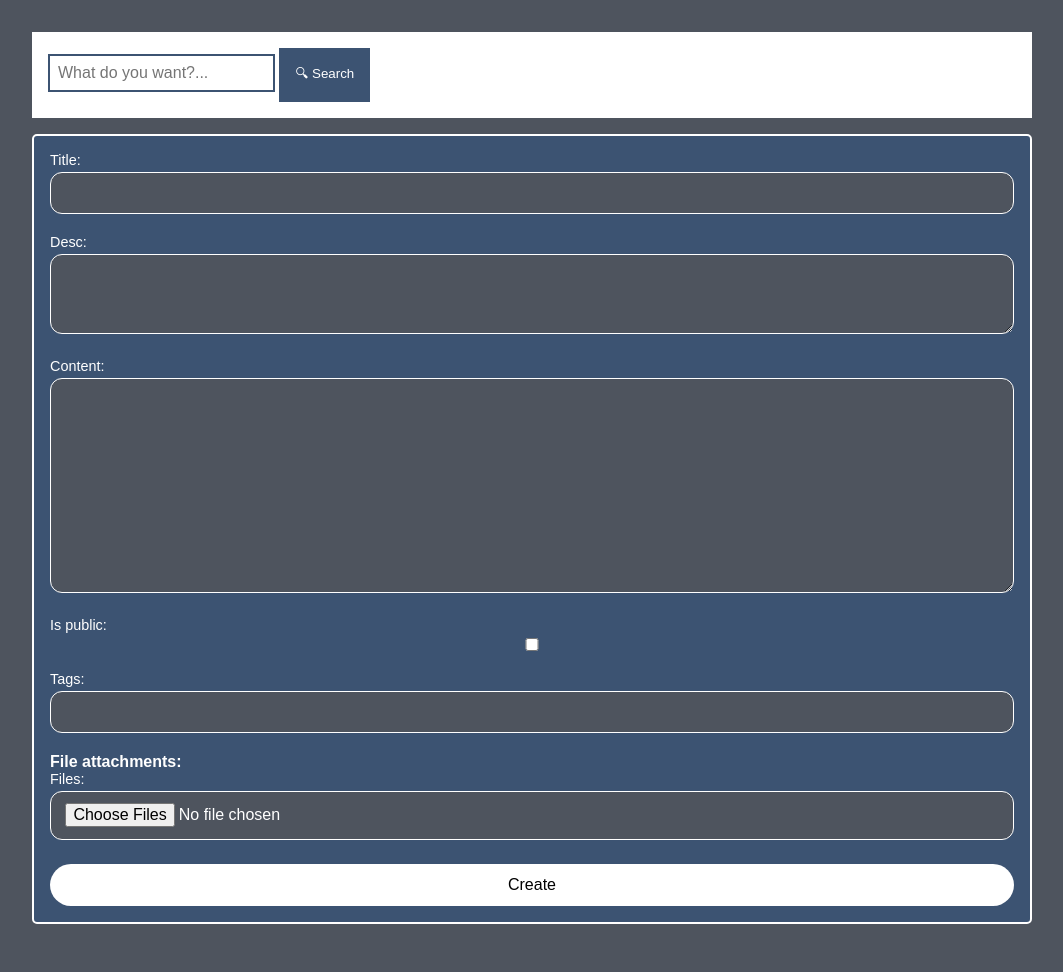
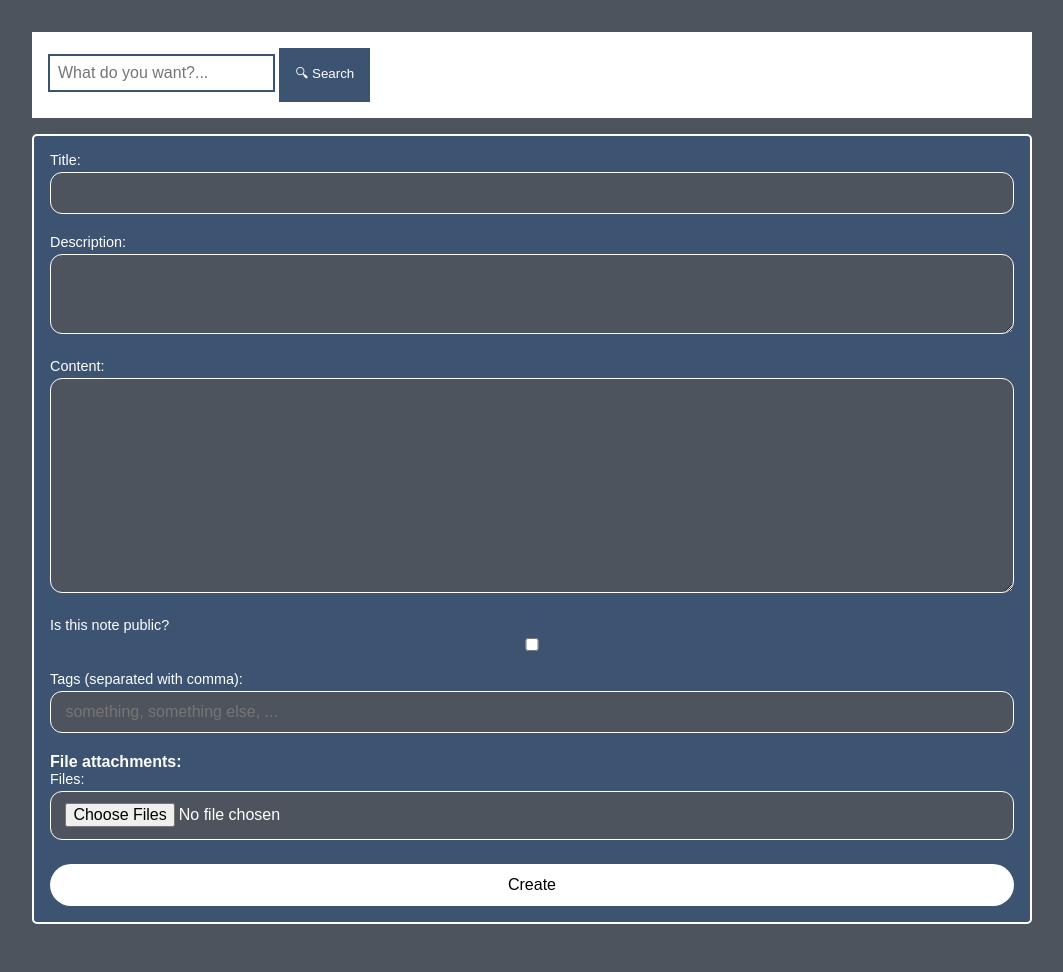
Before and after one commit to araxabd/academic-notes-organizer, a Django app: template project/templates/notes/note_create.html in a window 1280 px wide. Shown: the part 67-1039 px from the top of the page, without its empty margins (108-1171 px from the left). Run offline with Django 5.2, Linux system fonts and the light colour scheme; the template is opened without the code that fills it: values that come from a table or form of the project are taken from there, others are empty.

Commit message:
change tag implementation

```diff
--- a/project/notes/forms.py
+++ b/project/notes/forms.py
@@ -4,7 +4,7 @@ from .models import Note
 class NoteForm(forms.ModelForm):
     class Meta:
         model = Note
-        fields = ("title", "desc", "content","is_public", "tags")
+        fields = ("title", "desc", "content","is_public")
 
 
 class MultipleFileWidget(forms.ClearableFileInput):
--- a/project/notes/models.py
+++ b/project/notes/models.py
@@ -1,10 +1,22 @@
 from django.db import models
 from django.conf import settings
+from django.utils.text import slugify
 
 from .storage import NoteFileStorage
 from .validators import validate_mimetype
 
 note_file_storage = NoteFileStorage()
+
+class Tag(models.Model):
+    name = models.CharField(max_length=200, unique=True)
+    slug = models.CharField(max_length=200, unique=True)
+
+    def save(self, *args, **kwargs):
+        self.slug = slugify(self.name)
+        super().save(*args, **kwargs)
+
+    def __str__(self):
+        return self.name
 
 class Note(models.Model):
     title = models.CharField(max_length=150)
@@ -12,7 +24,7 @@ class Note(models.Model):
     content = models.TextField()
     owner = models.ForeignKey(settings.AUTH_USER_MODEL, on_delete=models.CASCADE)
     course = models.ForeignKey('courses.Course', on_delete=models.CASCADE, related_name="notes")
-    tags =  models.CharField(max_length=200)
+    tags =  models.ManyToManyField(Tag, related_name="notes")
     created = models.DateTimeField(auto_now_add=True)
     updated = models.DateTimeField(auto_now=True)
 
--- a/project/templates/notes/note_create.html
+++ b/project/templates/notes/note_create.html
@@ -4,7 +4,27 @@
 <div class="create-box">
 	<form method="POST" enctype="multipart/form-data" class="common-form">
 		{% csrf_token %}
-		{{ note_form.as_p }}
+		<p>
+		<label for="id_title">Title: </label>
+		{{ note_form.title }}
+		</p>
+		<p>
+		<label for="id_desc">Description: </label>
+		{{ note_form.desc }}
+		</p>
+		<p>
+		<label for="id_content">Content: </label>
+		{{ note_form.content }}
+		</p>
+		<p>
+		<label for="id_is_public">Is this note public?</label>
+		{{ note_form.is_public }}
+		</p>
+		<p>
+		<label for="id_tags">Tags (separated with comma):</label>
+		<input type="text" name="tags" id="id_tags" placeholder="something, something else, ...">
+		</p>
+
 		<h4>File attachments: </h4>
 		{{ file_form.as_p }}
 		<button type="submit">Create</button>
```
Also changed, not shown: project/notes/views.py (+7 -1 lines), project/notes/migrations/0004_tag_remove_note_tags_note_tags.py (added).
